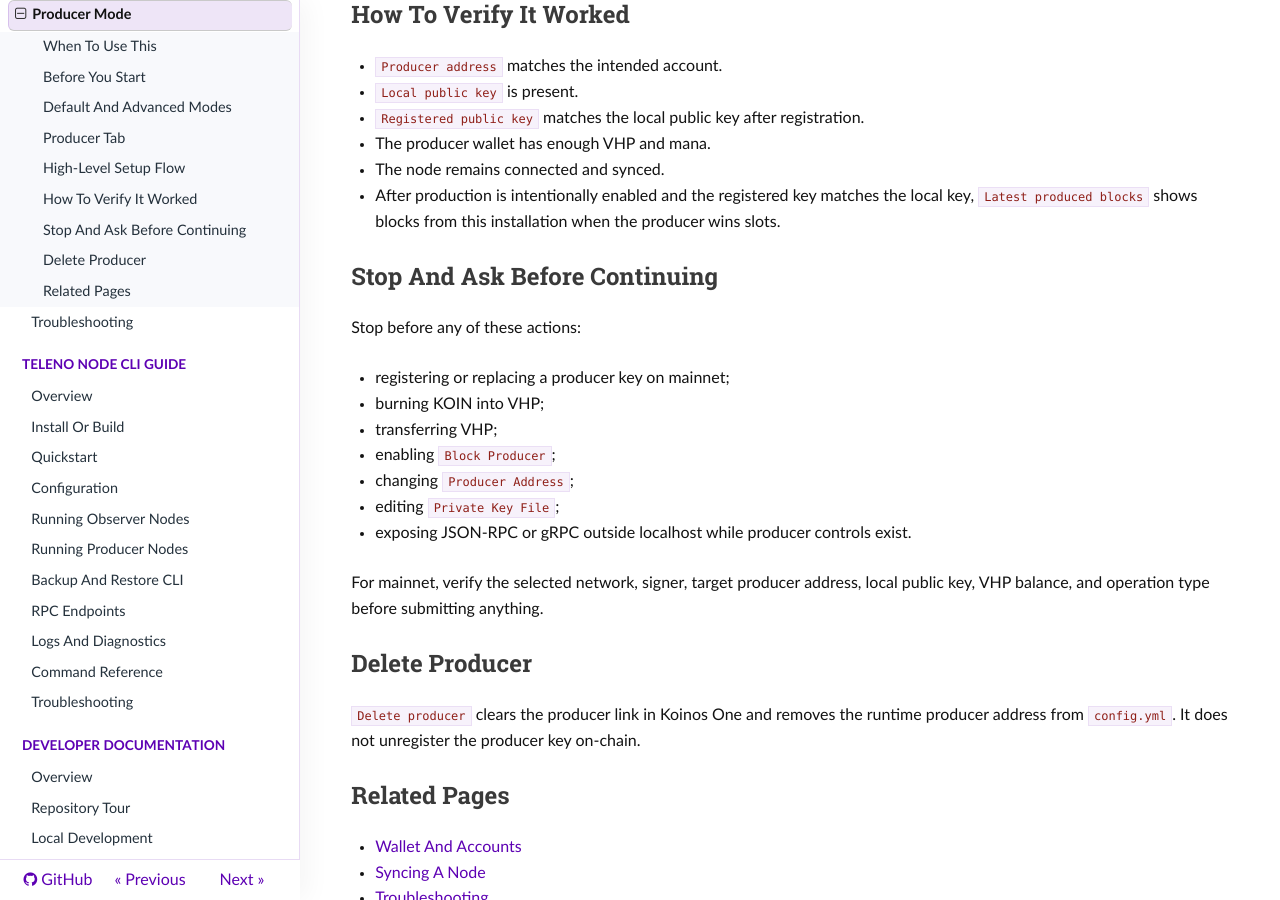
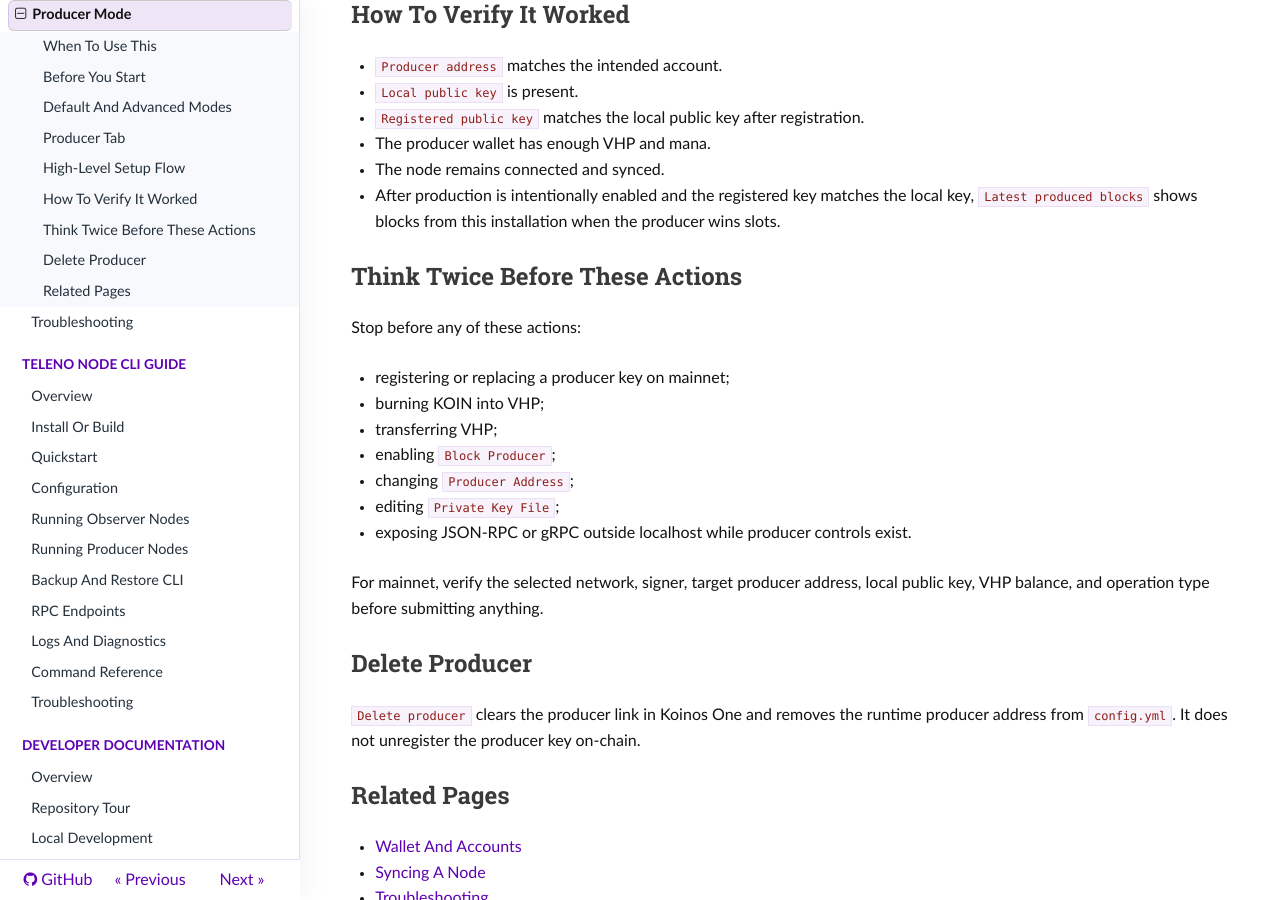
Before and after one commit to koinos/koinos-one, an MkDocs documentation site: the page built from docs/manual/koinos-one/producer-mode.md, in a window 1280 px wide and 900 px high, scrolled down 1651 px. Built offline with MkDocs 1.6.1, drawn with Linux system fonts in a browser that asks for light colours; nearby versions of some CDN libraries.

Commit message:
docs/manual: review koinos-one/producer-mode.md
Page verified fully accurate: every quoted Producer tab label matches
src/i18n.ts and the block_producer/private.key + public.key paths match
main.cpp:1612/:1643. Only change: retitled the 'Stop And Ask Before
Continuing' heading to user-directed wording.

```diff
--- a/docs/manual/koinos-one/producer-mode.md
+++ b/docs/manual/koinos-one/producer-mode.md
@@ -77,7 +77,7 @@ the local key replaces the on-chain producer key for that address.
   local key, `Latest produced blocks` shows blocks from this installation when
   the producer wins slots.
 
-## Stop And Ask Before Continuing
+## Think Twice Before These Actions
 
 Stop before any of these actions:
 
```
Also changed, not shown: docs/manual/.review-progress.md (+1 -1 lines).
